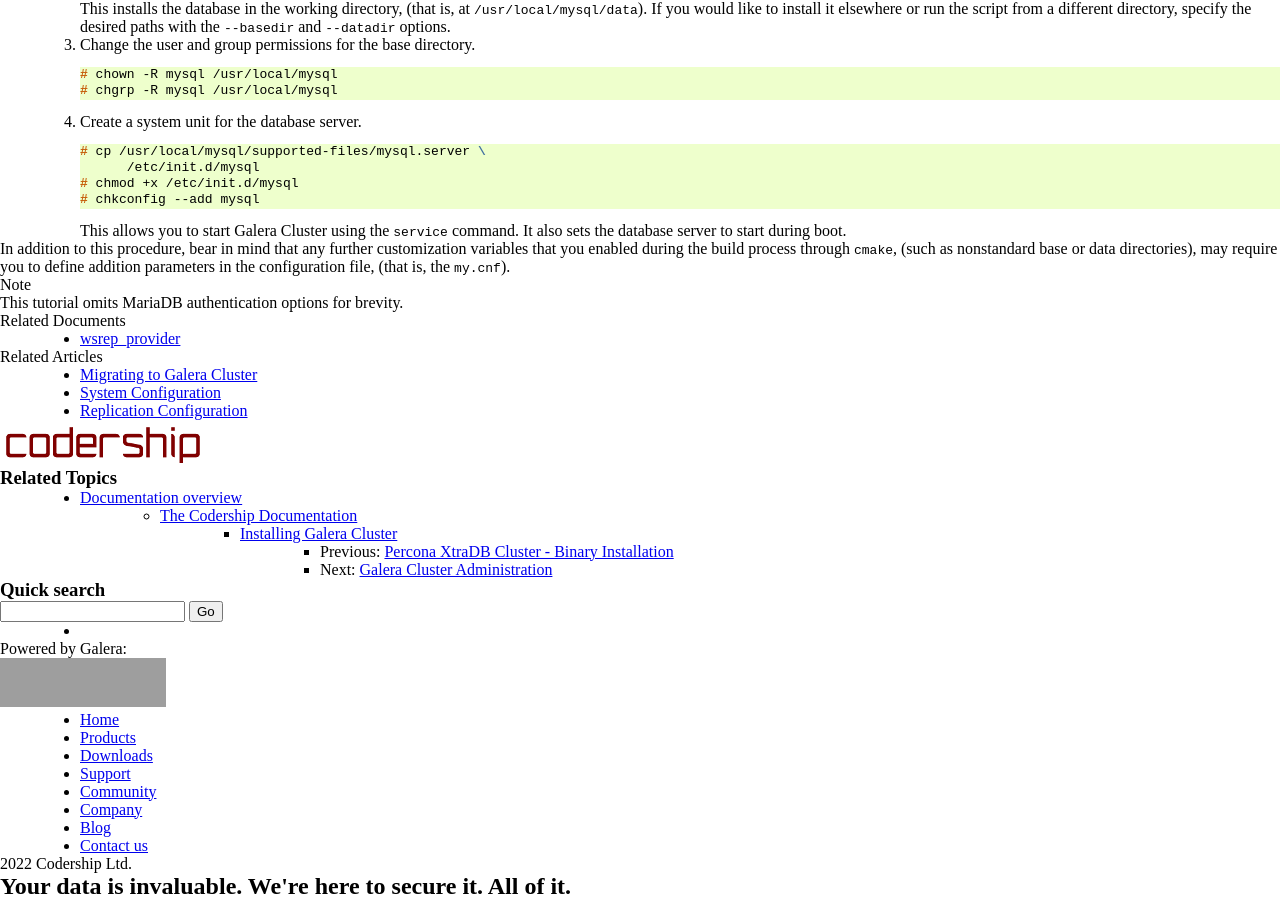
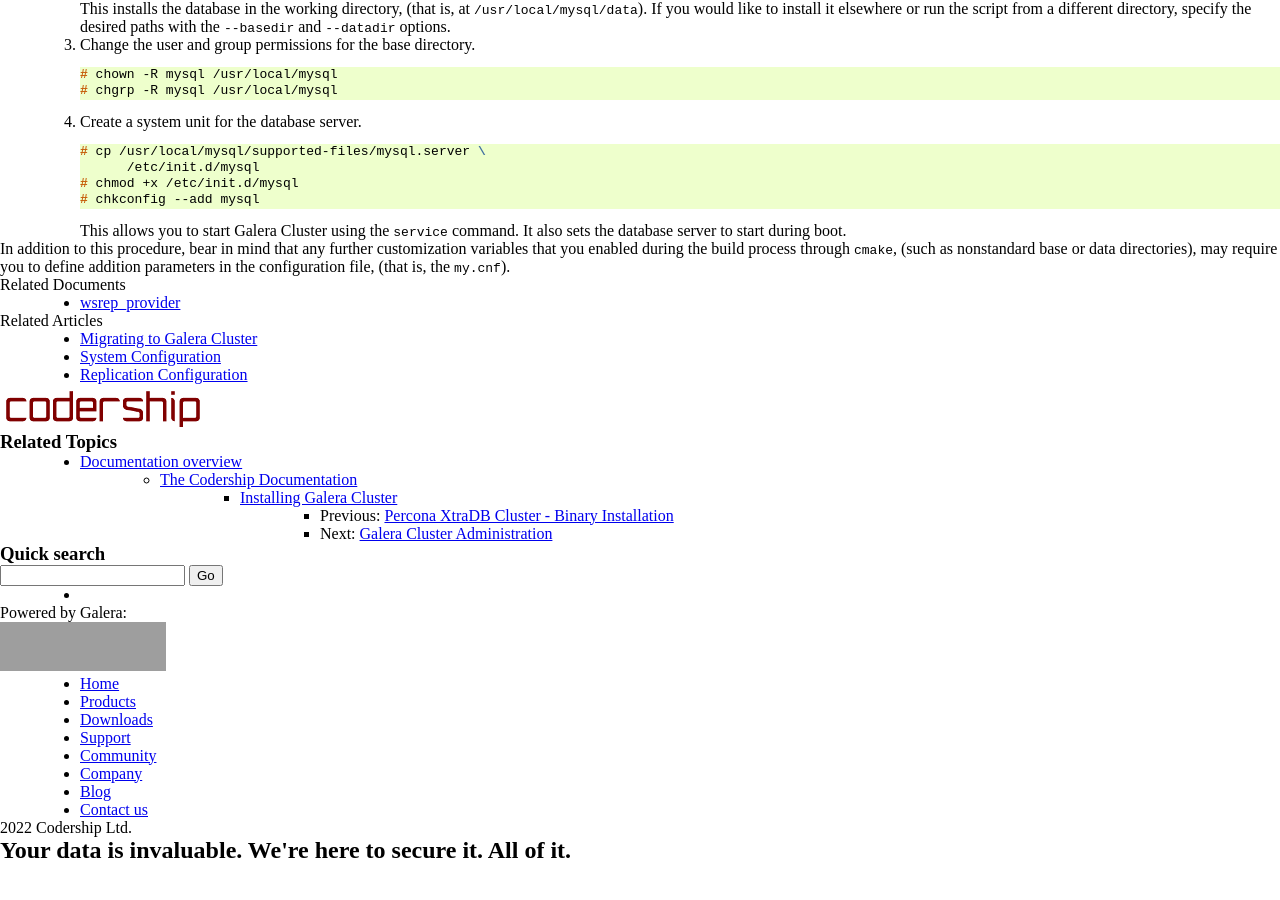
Before and after one commit to codership/documentation, a Sphinx documentation site: the page built from galeracluster/source/documentation/install-xtradb-src.rst, in a window 1280 px wide and 900 px high, scrolled down 2013 px. Built offline with Sphinx 7.4.7, drawn with Linux system fonts in a browser that asks for light colours; comment, search, counter and statistics services are not loaded; after the commit the page ends 2877 px from its top, so only the background shows below that; grey boxes are pictures that could not be loaded.

Commit message:
we don't need mariadb
this is percona related, why does it say anything about mariadb?

```diff
--- a/galeracluster/source/documentation/install-xtradb-src.rst
+++ b/galeracluster/source/documentation/install-xtradb-src.rst
@@ -221,9 +221,6 @@ After the build completes, there are some additional steps that you must take in
 
 In addition to this procedure, bear in mind that any further customization variables that you enabled during the build process through ``cmake``, (such as nonstandard base or data directories), may require you to define addition parameters in the configuration file, (that is, the ``my.cnf``).
 
-
-.. note:: This tutorial omits MariaDB authentication options for brevity.
-
 .. _GitHub: https://github.com
 
 
```
